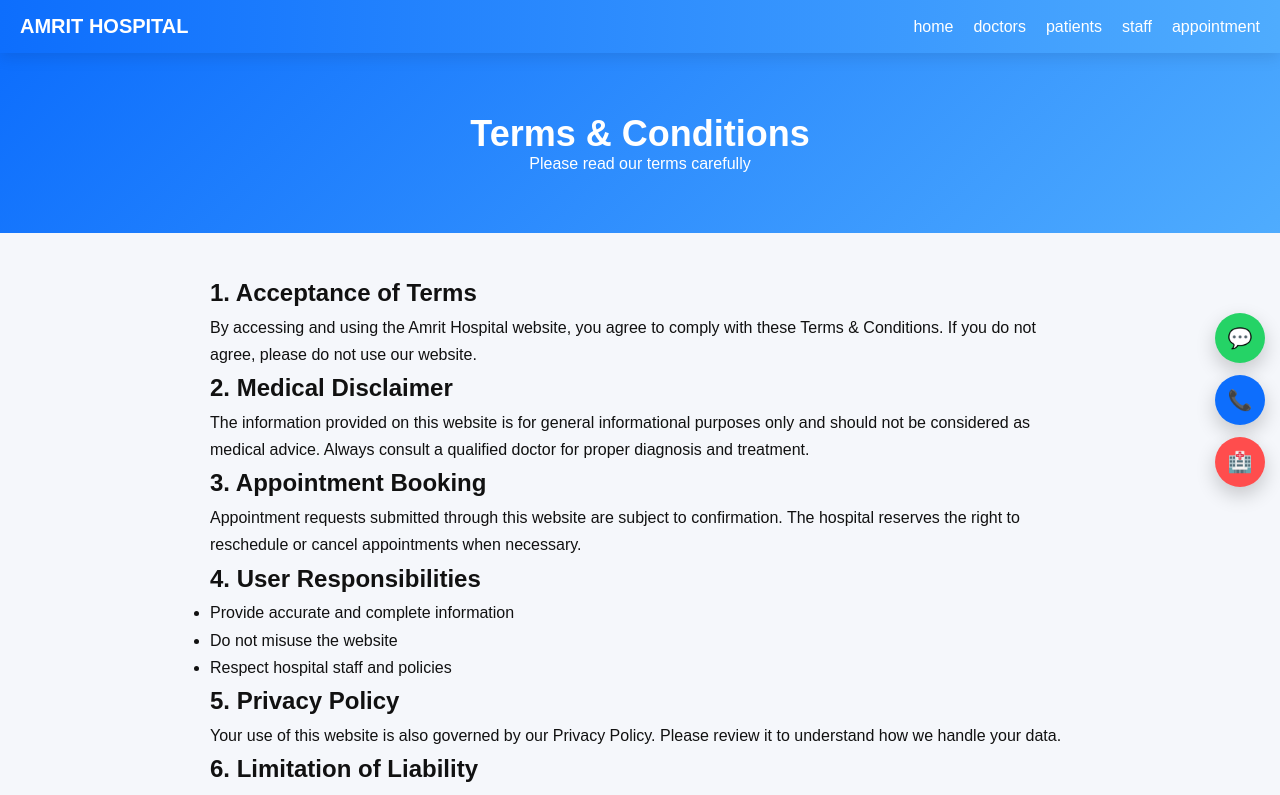
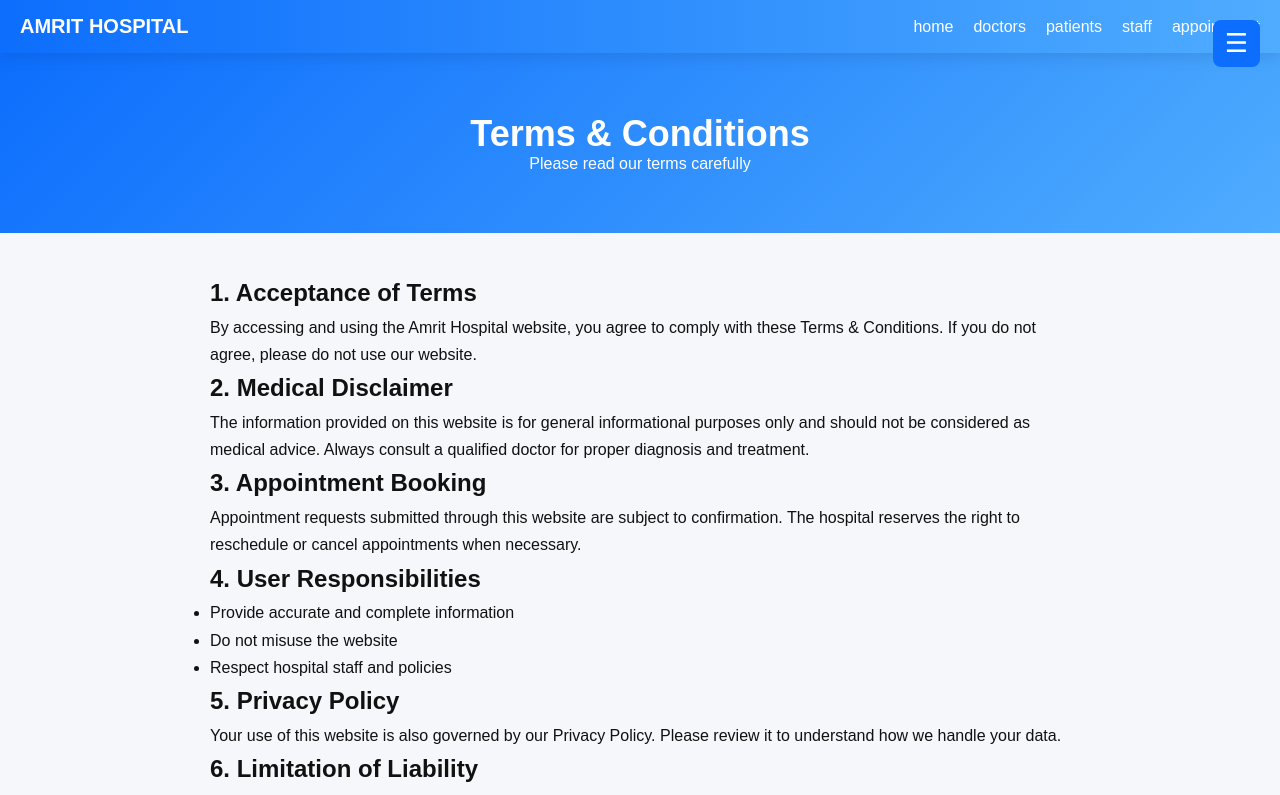
Before and after one commit to kinh17631-star/Amrithospital, a Next.js app: page /terms in a window 1280 px wide. Shown: the top 795 px of the page. Built offline with nearby package versions, Linux system fonts and the light colour scheme.

Commit message:
Update sidebar.js

```diff
--- a/components/sidebar.js
+++ b/components/sidebar.js
@@ -1,60 +1,82 @@
+import { useState } from "react";
+
 export default function Sidebar() {
+
+  const [open, setOpen] = useState(false);
+
   return (
-    <div style={container}>
+    <>
+      {/* HAMBURGER BUTTON */}
+      <div style={hamburger} onClick={() => setOpen(!open)}>
+        ☰
+      </div>
 
-      {/* WHATSAPP */}
+      {/* SIDEBAR PANEL */}
+      {open && (
+        <div style={panel}>
+
           <a
             href="https://wa.me/919837537847"
             target="_blank"
             style={{ ...btn, background: "#25D366" }}
           >
-        💬
+            WhatsApp
           </a>
 
-      {/* CALL */}
           <a
             href="tel:09837537847"
             style={{ ...btn, background: "#0d6efd" }}
           >
-        📞
+            Call
           </a>
 
-      {/* APPOINTMENT */}
           <a
             href="/appointment"
             style={{ ...btn, background: "#ff4d4d" }}
           >
-        🏥
+            Appointment
           </a>
 
         </div>
+      )}
+    </>
   );
 }
 
 /* STYLES */
 
-const container = {
+const hamburger = {
   position: "fixed",
-  right: "15px",
-  top: "50%",
-  transform: "translateY(-50%)",
+  top: "20px",
+  right: "20px",
+  fontSize: "26px",
+  cursor: "pointer",
+  zIndex: 2000,
+  background: "#0d6efd",
+  color: "white",
+  padding: "8px 12px",
+  borderRadius: "8px"
+};
+
+const panel = {
+  position: "fixed",
+  top: 0,
+  right: 0,
+  height: "100%",
+  width: "220px",
+  background: "white",
+  boxShadow: "-5px 0 20px rgba(0,0,0,0.1)",
+  padding: "20px",
   display: "flex",
   flexDirection: "column",
-  gap: "12px",
-  zIndex: 1000
+  gap: "15px",
+  zIndex: 1500
 };
 
 const btn = {
-  width: "50px",
-  height: "50px",
-  borderRadius: "50%",
-  display: "flex",
-  alignItems: "center",
-  justifyContent: "center",
+  padding: "12px",
   color: "white",
-  fontSize: "20px",
   textDecoration: "none",
-  boxShadow: "0 8px 20px rgba(0,0,0,0.2)",
-  transition: "0.3s",
-  cursor: "pointer"
+  borderRadius: "8px",
+  textAlign: "center"
 };
```
Lines whose indentation alone changed are shown as unchanged.
